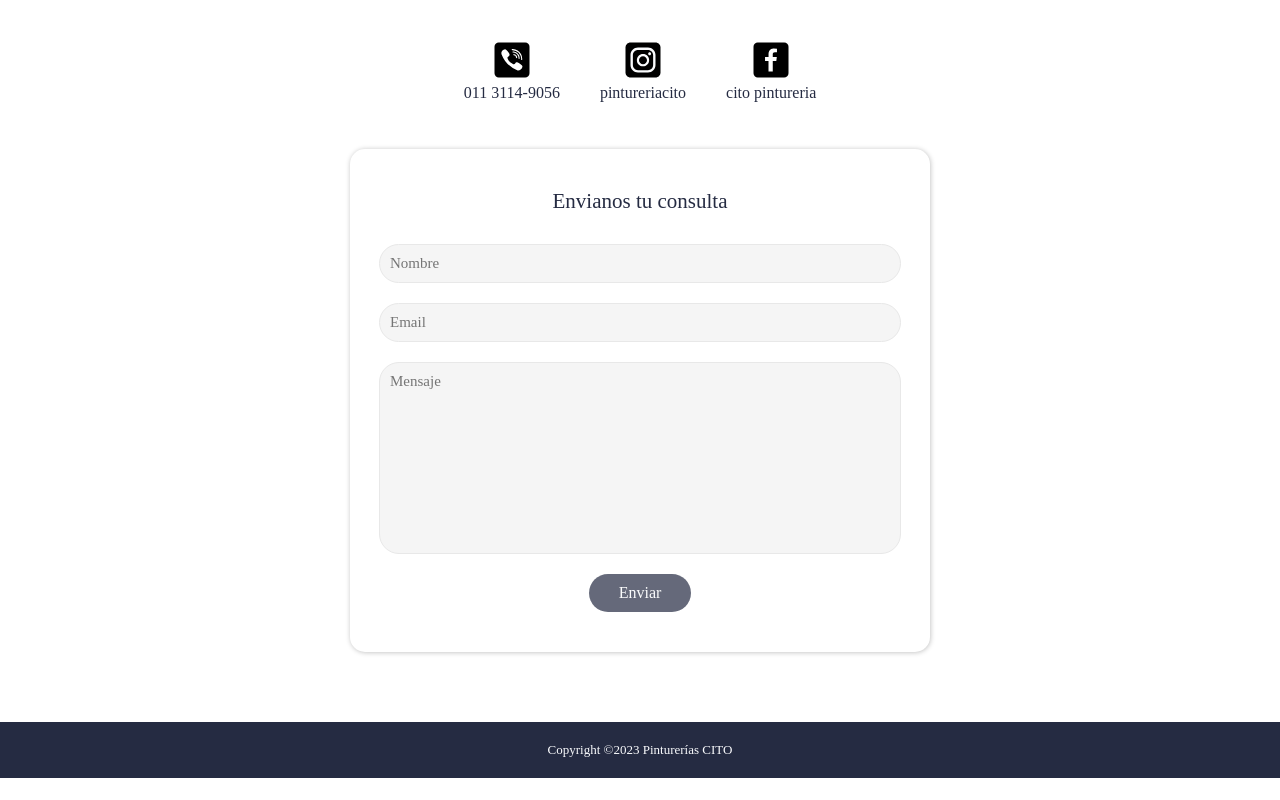
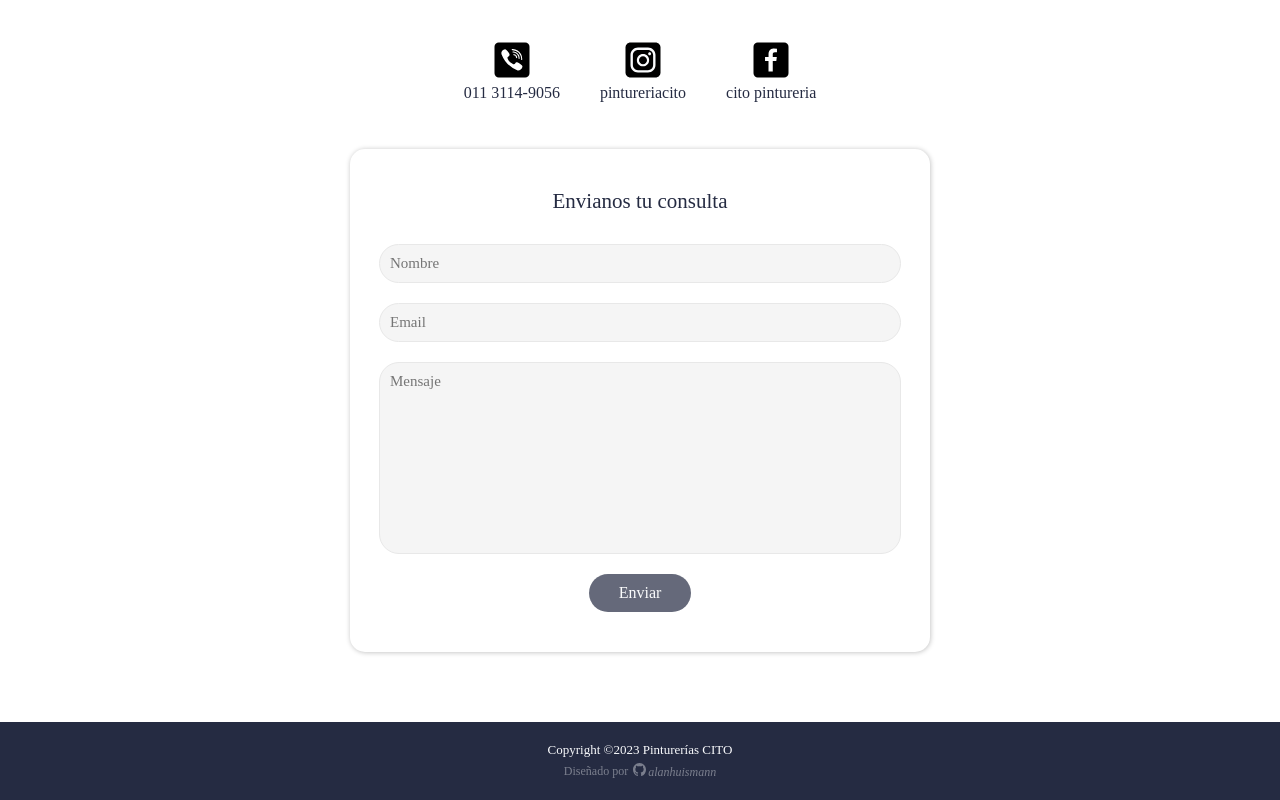
Before and after one commit to alann03/pintureria-cito, a React (Create React App) app: page / in a window 1280 px wide. Shown: the part 2077-2877 px from the top of the page. Before the commit the page ends 2855 px from the top, so only its background shows below. Built offline with nearby package versions, Linux system fonts and the light colour scheme.

Commit message:
feat: css fix and personal brand added

```diff
--- a/src/components/Footer.jsx
+++ b/src/components/Footer.jsx
@@ -1,10 +1,20 @@
 import React from 'react';
 import { StyledFooter } from "../theme/StyledFooter";
+import GithubSVG from "../assets/svg/github.svg";
 
 export const Footer = () => {
   return (
     <StyledFooter>
-      <p>Copyright ©2023 Pinturerías CITO</p>
+      <p className='copyright'>Copyright ©2023 Pinturerías CITO</p>
+      <div>
+        <p className='designedBy'>Diseñado por </p>
+        <a href='https://github.com/alann03' target="_blank" rel='noreferrer'>
+          <p className='designedBy name'>
+            <img src={GithubSVG} alt='GithubSVG' />
+            alanhuismann
+          </p>
+        </a>
+      </div>
     </StyledFooter>
   )
 }
--- a/src/theme/StyledContact.js
+++ b/src/theme/StyledContact.js
@@ -180,4 +180,10 @@ export const StyledContact = styled.div`
 			}
 		}
 	}
+
+	@media screen and (max-width: 360px) {
+		.emailForm {
+			width: 200px;
+		}
+	}
 `;
--- a/src/theme/StyledFooter.js
+++ b/src/theme/StyledFooter.js
@@ -6,23 +6,65 @@ export const StyledFooter = styled.footer`
 	background-color: ${colors.background};
 	padding: 20px 0;
 	margin-top: 20px;
-	p {
+	display: flex;
+	flex-direction: column;
+	gap: 5px;
+	.copyright {
 		text-align: center;
 		font-size: 13px;
 		font-family: ${fonts.primary};
 		margin: 0;
 		color: ${colors.lightText};
 	}
+	div {
+		opacity: 0.4;
+		display: flex;
+		justify-content: center;
+		align-items: center;
+		gap: 5px;
+		.designedBy {
+			font-family: ${fonts.primary};
+			color: ${colors.lightText};
+			font-size: 12px;
+			margin: 0 0 0 0;
+			img {
+				width: 13px;
+				margin-right: 2px;
+			}
+		}
+		.name {
+			font-style: italic;
+		}
+		a {
+			text-decoration: none;
+		}
+	}
 
 	@media screen and (max-width: 768px) {
-		p {
-			font-size: 10px;
+		.copyright {
+			font-size: 11px;
+		}
+		div {
+			.designedBy {
+				font-size: 10px;
+				img {
+					width: 11px;
+				}
+			}
 		}
 	}
 
 	@media screen and (max-width: 550px) {
-		p {
-			font-size: 9px;
+		.copyright {
+			font-size: 10px;
+		}
+		div {
+			.designedBy {
+				font-size: 9px;
+				img {
+					width: 10px;
+				}
+			}
 		}
 	}
 `;
--- a/src/theme/StyledLocation.js
+++ b/src/theme/StyledLocation.js
@@ -115,4 +115,15 @@ export const StyledLocation = styled.div`
 			width: 100vw;
 		}
 	}
+
+	@media screen and (max-width: 360px) {
+		.adress {
+			font-size: 12px;
+			padding: 0 8px;
+			text-align: center;
+		}
+		.locationSVG {
+			display: none;
+		}
+	}
 `;
```
Also changed, not shown: src/assets/svg/github.svg (added).
